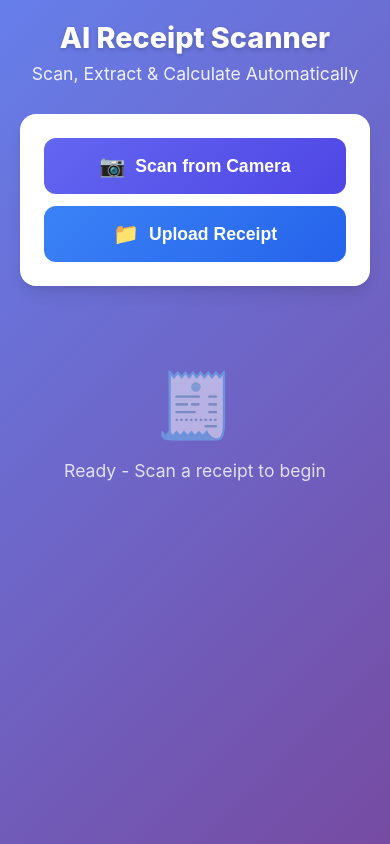
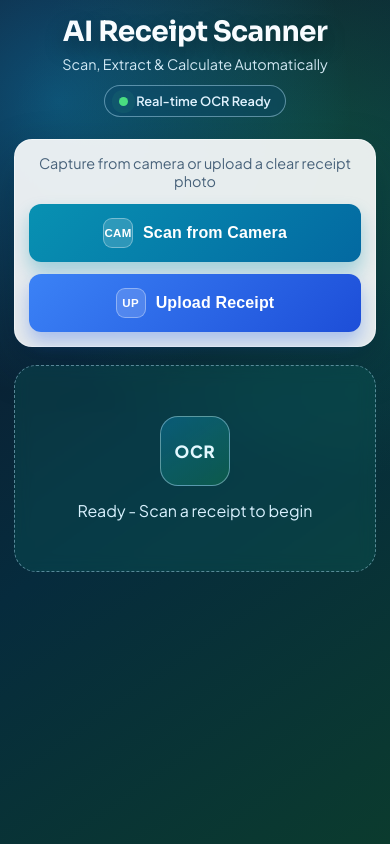
Before and after one commit to htetwaiyanDB/Calculator_project, a React (Vite) app: page / in a window 390 px wide. Built offline with nearby package versions, Linux system fonts and the light colour scheme.

Commit message:
fix UI design

```diff
--- a/src/App.css
+++ b/src/App.css
@@ -1,3 +1,5 @@
+@import url('https://fonts.googleapis.com/css2?family=Plus+Jakarta+Sans:wght@400;500;600;700;800&family=Sora:wght@600;700;800&display=swap');
+
 * {
   margin: 0;
   padding: 0;
@@ -5,104 +7,111 @@
 }
 
 :root {
-  --primary-color: #6366f1;
-  --primary-hover: #4f46e5;
-  --secondary-color: #3b82f6;
-  --success-color: #10b981;
-  --cancel-color: #ef4444;
-  --bg-color: #f8fafc;
-  --card-bg: #ffffff;
-  --text-primary: #1e293b;
-  --text-secondary: #64748b;
-  --border-color: #e2e8f0;
-  --shadow: 0 4px 6px -1px rgba(0, 0, 0, 0.1), 0 2px 4px -2px rgba(0, 0, 0, 0.1);
-  --shadow-lg: 0 10px 15px -3px rgba(0, 0, 0, 0.1), 0 4px 6px -4px rgba(0, 0, 0, 0.1);
+  --bg-top: #0f172a;
+  --bg-mid: #062b3d;
+  --bg-bottom: #0b3b2e;
+  --card: rgba(255, 255, 255, 0.9);
+  --card-border: rgba(255, 255, 255, 0.45);
+  --ink: #0f172a;
+  --muted: #48627a;
+  --primary: #0ea5e9;
+  --primary-deep: #0369a1;
+  --secondary: #22c55e;
+  --danger: #ef4444;
+  --line: #dbe7f3;
+  --shadow: 0 18px 45px rgba(3, 18, 35, 0.25);
+  --radius-xl: 22px;
+  --radius-lg: 16px;
+  --radius-md: 12px;
 }
 
 body {
-  font-family: -apple-system, BlinkMacSystemFont, 'Segoe UI', Roboto, 'Helvetica Neue', Arial, 'Myanmar Text', 'Padauk', sans-serif;
-  background: linear-gradient(135deg, #667eea 0%, #764ba2 100%);
+  font-family: 'Plus Jakarta Sans', 'Myanmar Text', 'Padauk', sans-serif;
+  color: var(--ink);
   min-height: 100vh;
-  color: var(--text-primary);
+  background:
+    radial-gradient(circle at 15% 12%, rgba(14, 165, 233, 0.38), transparent 36%),
+    radial-gradient(circle at 82% 20%, rgba(34, 197, 94, 0.24), transparent 42%),
+    linear-gradient(145deg, var(--bg-top), var(--bg-mid) 54%, var(--bg-bottom));
 }
 
 .app {
   min-height: 100vh;
-  padding: 20px;
+  padding: 18px;
 }
 
 .container {
-  max-width: 800px;
+  max-width: 860px;
   margin: 0 auto;
 }
 
-/* Header */
 .header {
   text-align: center;
-  margin-bottom: 30px;
-  animation: fadeInDown 0.6s ease-out;
+  margin-bottom: 22px;
+  animation: slideFadeDown 0.55s ease;
 }
 
 .title {
-  font-size: 2.5rem;
-  font-weight: 800;
-  color: white;
-  text-shadow: 0 2px 4px rgba(0, 0, 0, 0.2);
-  margin-bottom: 8px;
+  font-family: 'Sora', 'Plus Jakarta Sans', sans-serif;
+  font-size: clamp(1.9rem, 4vw, 2.65rem);
+  letter-spacing: -0.02em;
+  color: #f8fcff;
+  text-shadow: 0 8px 20px rgba(0, 0, 0, 0.35);
+  margin-bottom: 6px;
 }
 
 .subtitle {
-  color: rgba(255, 255, 255, 0.9);
-  font-size: 1.1rem;
+  color: rgba(224, 244, 255, 0.93);
+  font-size: clamp(0.92rem, 2vw, 1.06rem);
+  margin-bottom: 12px;
 }
 
-/* Scanner Section */
-.scanner-section {
-  background: var(--card-bg);
-  border-radius: 16px;
-  padding: 24px;
-  box-shadow: var(--shadow-lg);
-  margin-bottom: 20px;
-  animation: fadeInUp 0.6s ease-out 0.1s both;
+.live-badge {
+  display: inline-flex;
+  align-items: center;
+  gap: 8px;
+  border: 1px solid rgba(186, 230, 253, 0.45);
+  background: rgba(12, 74, 110, 0.35);
+  color: #e0f2fe;
+  padding: 7px 14px;
+  border-radius: 999px;
+  font-size: 0.8rem;
+  font-weight: 600;
+  backdrop-filter: blur(8px);
 }
 
-/* Language Selector */
-.language-selector {
-  display: flex;
-  align-items: center;
-  justify-content: center;
-  gap: 8px;
-  margin-bottom: 16px;
-  padding-bottom: 16px;
-  border-bottom: 1px solid var(--border-color);
+.live-dot {
+  width: 9px;
+  height: 9px;
+  border-radius: 50%;
+  background: #4ade80;
+  box-shadow: 0 0 0 0 rgba(74, 222, 128, 0.65);
+  animation: ping 1.6s infinite;
 }
 
-.language-selector label {
-  font-weight: 600;
-  color: var(--text-secondary);
-  font-size: 0.95rem;
+.scanner-section,
+.camera-section,
+.preview-section,
+.progress-section,
+.results-section {
+  background: var(--card);
+  border: 1px solid var(--card-border);
+  border-radius: var(--radius-xl);
+  box-shadow: var(--shadow);
+  backdrop-filter: blur(10px);
 }
 
-.language-dropdown {
-  padding: 8px 16px;
-  border: 2px solid var(--border-color);
-  border-radius: 8px;
-  font-size: 0.95rem;
-  background: white;
-  color: var(--text-primary);
-  cursor: pointer;
-  transition: border-color 0.2s ease;
-  font-weight: 500;
+.scanner-section {
+  padding: 20px;
+  margin-bottom: 16px;
+  animation: slideFadeUp 0.45s ease;
 }
 
-.language-dropdown:hover {
-  border-color: var(--primary-color);
-}
-
-.language-dropdown:focus {
-  outline: none;
-  border-color: var(--primary-color);
-  box-shadow: 0 0 0 3px rgba(99, 102, 241, 0.1);
+.scanner-hint {
+  text-align: center;
+  color: var(--muted);
+  font-size: 0.9rem;
+  margin-bottom: 14px;
 }
 
 .button-group {
@@ -113,18 +122,25 @@ body {
 }
 
 .btn {
-  display: flex;
+  display: inline-flex;
   align-items: center;
   justify-content: center;
   gap: 10px;
-  padding: 16px 32px;
-  font-size: 1.1rem;
-  font-weight: 600;
+  min-width: 184px;
+  padding: 14px 18px;
   border: none;
-  border-radius: 12px;
+  border-radius: var(--radius-md);
+  font-size: 1rem;
+  font-weight: 700;
+  letter-spacing: 0.01em;
+  color: #fff;
   cursor: pointer;
-  transition: all 0.3s ease;
-  min-width: 180px;
+  transition: transform 0.2s ease, filter 0.2s ease, box-shadow 0.2s ease;
+}
+
+.btn:hover:not(:disabled) {
+  transform: translateY(-2px);
+  filter: saturate(1.1);
 }
 
 .btn:disabled {
@@ -133,162 +149,124 @@ body {
 }
 
 .btn-primary {
-  background: linear-gradient(135deg, var(--primary-color), var(--primary-hover));
-  color: white;
-}
-
-.btn-primary:hover:not(:disabled) {
-  transform: translateY(-2px);
-  box-shadow: 0 4px 12px rgba(99, 102, 241, 0.4);
+  background: linear-gradient(135deg, #0891b2, #0369a1);
+  box-shadow: 0 10px 18px rgba(8, 145, 178, 0.32);
 }
 
 .btn-secondary {
-  background: linear-gradient(135deg, var(--secondary-color), #2563eb);
-  color: white;
-}
-
-.btn-secondary:hover:not(:disabled) {
-  transform: translateY(-2px);
-  box-shadow: 0 4px 12px rgba(59, 130, 246, 0.4);
+  background: linear-gradient(135deg, #3b82f6, #1d4ed8);
+  box-shadow: 0 10px 18px rgba(37, 99, 235, 0.32);
 }
 
 .btn-success {
-  background: linear-gradient(135deg, var(--success-color), #059669);
-  color: white;
+  background: linear-gradient(135deg, #16a34a, #166534);
+  box-shadow: 0 10px 18px rgba(22, 163, 74, 0.26);
   flex: 1;
 }
 
 .btn-cancel {
-  background: linear-gradient(135deg, var(--cancel-color), #dc2626);
-  color: white;
+  background: linear-gradient(135deg, #ef4444, #b91c1c);
+  box-shadow: 0 10px 18px rgba(239, 68, 68, 0.26);
   flex: 1;
 }
 
 .btn-icon {
-  font-size: 1.3rem;
+  width: 30px;
+  height: 30px;
+  border-radius: 9px;
+  display: inline-flex;
+  align-items: center;
+  justify-content: center;
+  font-size: 0.72rem;
+  font-weight: 800;
+  letter-spacing: 0.03em;
+  background: rgba(255, 255, 255, 0.16);
+  border: 1px solid rgba(255, 255, 255, 0.35);
 }
 
-/* Camera Section */
-.camera-section {
-  background: var(--card-bg);
-  border-radius: 16px;
-  padding: 20px;
-  box-shadow: var(--shadow-lg);
-  margin-bottom: 20px;
-  animation: fadeIn 0.3s ease-out;
+.camera-section,
+.preview-section,
+.progress-section,
+.results-section {
+  padding: 18px;
+  margin-bottom: 16px;
+  animation: fadeIn 0.35s ease;
 }
 
-.camera-container {
-  position: relative;
-  border-radius: 12px;
+.camera-container,
+.image-preview {
+  border-radius: var(--radius-lg);
   overflow: hidden;
-  background: #000;
+  border: 1px solid #d8e4f1;
+  background: linear-gradient(180deg, #e6f3ff, #f4f9ff);
 }
 
-.camera-preview {
+.camera-preview,
+.image-preview img {
   width: 100%;
-  max-height: 400px;
+  max-height: 380px;
   object-fit: contain;
   display: block;
 }
 
-/* Preview Section */
-.preview-section {
-  background: var(--card-bg);
-  border-radius: 16px;
-  padding: 20px;
-  box-shadow: var(--shadow-lg);
-  margin-bottom: 20px;
-  animation: fadeInUp 0.4s ease-out;
-}
-
 .section-title {
-  font-size: 1.2rem;
-  font-weight: 600;
-  color: var(--text-secondary);
-  margin-bottom: 16px;
-}
-
-.image-preview {
-  border-radius: 12px;
-  overflow: hidden;
-  background: #f1f5f9;
-}
-
-.image-preview img {
-  width: 100%;
-  max-height: 300px;
-  object-fit: contain;
-  display: block;
-}
-
-/* Progress Section */
-.progress-section {
-  background: var(--card-bg);
-  border-radius: 16px;
-  padding: 24px;
-  box-shadow: var(--shadow-lg);
-  margin-bottom: 20px;
-  text-align: center;
-  animation: fadeIn 0.3s ease-out;
+  font-size: 1.08rem;
+  font-weight: 700;
+  color: #1e3a53;
+  margin-bottom: 12px;
 }
 
 .progress-bar {
   width: 100%;
-  height: 8px;
-  background: var(--border-color);
-  border-radius: 4px;
+  height: 10px;
+  background: #dbeafe;
+  border-radius: 999px;
   overflow: hidden;
-  margin-bottom: 12px;
+  margin-bottom: 10px;
 }
 
 .progress-fill {
   height: 100%;
-  background: linear-gradient(90deg, var(--primary-color), var(--secondary-color));
+  border-radius: 999px;
+  background: linear-gradient(90deg, #0284c7, #22c55e);
   transition: width 0.3s ease;
 }
 
 .status-text {
-  color: var(--text-secondary);
-  font-size: 0.95rem;
-}
-
-/* Results Section */
-.results-section {
-  background: var(--card-bg);
-  border-radius: 16px;
-  padding: 24px;
-  box-shadow: var(--shadow-lg);
-  margin-bottom: 20px;
-  animation: fadeInUp 0.5s ease-out;
+  font-size: 0.9rem;
+  color: #31516b;
 }
 
 .items-container {
-  margin-bottom: 20px;
+  margin-bottom: 16px;
 }
 
 .items-list {
-  border: 1px solid var(--border-color);
-  border-radius: 12px;
+  border: 1px solid var(--line);
+  border-radius: var(--radius-lg);
   overflow: hidden;
+  background: #f8fbff;
 }
 
 .items-header {
-  display: flex;
-  justify-content: space-between;
-  padding: 12px 16px;
-  background: var(--bg-color);
-  font-weight: 600;
-  color: var(--text-secondary);
-  border-bottom: 1px solid var(--border-color);
+  display: grid;
+  grid-template-columns: 1fr auto;
+  gap: 10px;
+  align-items: center;
+  padding: 12px 14px;
+  background: linear-gradient(180deg, #ecf5ff, #e5f0fc);
+  border-bottom: 1px solid var(--line);
+  font-weight: 700;
+  color: #31516b;
 }
 
 .item-row {
-  display: flex;
-  justify-content: space-between;
-  padding: 12px 16px;
-  border-bottom: 1px solid var(--border-color);
-  transition: background 0.2s ease;
+  display: grid;
+  grid-template-columns: 1fr auto;
+  gap: 10px;
+  align-items: center;
+  padding: 12px 14px;
+  border-bottom: 1px solid #e5edf6;
 }
 
 .item-row:last-child {
@@ -296,103 +274,109 @@ body {
 }
 
 .item-row:not(.total-row):hover {
-  background: var(--bg-color);
+  background: #eef6ff;
 }
 
 .item-name {
-  color: var(--text-primary);
-  font-family: -apple-system, BlinkMacSystemFont, 'Segoe UI', Roboto, 'Helvetica Neue', Arial, 'Myanmar Text', 'Padauk', sans-serif;
+  color: #173247;
+  word-break: break-word;
 }
 
 .item-price {
-  font-weight: 600;
-  color: var(--text-primary);
+  font-weight: 700;
+  color: #0f2d43;
+  white-space: nowrap;
 }
 
 .total-row {
-  background: linear-gradient(135deg, #fef3c7, #fde68a);
+  background: linear-gradient(135deg, #fff4cc, #fee793);
+}
+
+.total-container {
+  display: flex;
+  justify-content: space-between;
+  align-items: center;
+  gap: 10px;
+  padding: 16px 18px;
+  border-radius: var(--radius-md);
+  background: linear-gradient(135deg, #0ea5e9, #16a34a);
+  color: #fff;
+}
+
+.total-label {
+  font-size: 1.12rem;
   font-weight: 700;
 }
 
-.total-row .item-name,
-.total-row .item-price {
-  color: var(--text-primary);
-  font-size: 1.1rem;
+.total-amount {
+  font-size: clamp(1.45rem, 3.5vw, 2rem);
+  font-weight: 800;
+  letter-spacing: -0.01em;
 }
 
 .loading-items {
-  padding: 40px;
+  padding: 28px;
   text-align: center;
-  color: var(--text-secondary);
+  color: #4e6f87;
 }
 
 .loading-dots {
-  display: flex;
-  justify-content: center;
+  display: inline-flex;
   gap: 8px;
-  margin-bottom: 12px;
+  margin-bottom: 8px;
 }
 
 .loading-dots span {
   width: 8px;
   height: 8px;
   border-radius: 50%;
-  background: var(--primary-color);
-  animation: bounce 1.4s infinite ease-in-out both;
-}
-
-.loading-dots span:nth-child(1) {
-  animation-delay: -0.32s;
+  background: #0891b2;
+  animation: bounce 1.2s infinite ease-in-out;
 }
 
 .loading-dots span:nth-child(2) {
-  animation-delay: -0.16s;
+  animation-delay: 0.15s;
 }
 
-/* Total Container */
-.total-container {
-  display: flex;
-  justify-content: space-between;
-  align-items: center;
-  padding: 20px;
-  background: linear-gradient(135deg, #10b981, #059669);
-  border-radius: 12px;
-  color: white;
+.loading-dots span:nth-child(3) {
+  animation-delay: 0.3s;
 }
 
-.total-label {
-  font-size: 1.3rem;
-  font-weight: 600;
-}
-
-.total-amount {
-  font-size: 2rem;
-  font-weight: 800;
-}
-
-/* Empty State */
 .empty-state {
+  margin-top: 18px;
   text-align: center;
-  padding: 60px 20px;
-  animation: fadeIn 0.5s ease-out;
+  padding: 50px 18px;
+  border: 1px dashed rgba(186, 230, 253, 0.45);
+  border-radius: var(--radius-xl);
+  background: rgba(15, 118, 110, 0.22);
+  backdrop-filter: blur(8px);
 }
 
 .empty-icon {
-  font-size: 4rem;
-  margin-bottom: 16px;
-  opacity: 0.5;
+  width: 70px;
+  height: 70px;
+  margin: 0 auto 14px;
+  border-radius: 18px;
+  display: flex;
+  align-items: center;
+  justify-content: center;
+  font-size: 1.05rem;
+  font-weight: 800;
+  letter-spacing: 0.04em;
+  color: #e2f8ff;
+  border: 1px solid rgba(186, 230, 253, 0.45);
+  background: linear-gradient(145deg, rgba(14, 165, 233, 0.3), rgba(34, 197, 94, 0.22));
 }
 
 .empty-text {
-  color: rgba(255, 255, 255, 0.8);
-  font-size: 1.1rem;
+  font-size: 1rem;
+  color: #d9f2ff;
 }
 
-/* Animations */
-@keyframes fadeInDown {
+@keyframes slideFadeDown {
   from {
     opacity: 0;
-    transform: translateY(-20px);
+    transform: translateY(-16px);
   }
   to {
     opacity: 1;
@@ -400,10 +384,10 @@ body {
   }
 }
 
-@keyframes fadeInUp {
+@keyframes slideFadeUp {
   from {
     opacity: 0;
-    transform: translateY(20px);
+    transform: translateY(16px);
   }
   to {
     opacity: 1;
@@ -421,23 +405,46 @@ body {
 }
 
 @keyframes bounce {
-  0%, 80%, 100% {
-    transform: scale(0);
+  0%,
+  80%,
+  100% {
+    transform: scale(0.55);
+    opacity: 0.45;
   }
   40% {
     transform: scale(1);
+    opacity: 1;
   }
 }
 
-/* Responsive */
-@media (max-width: 600px) {
-  .title {
-    font-size: 1.8rem;
+@keyframes ping {
+  0% {
+    box-shadow: 0 0 0 0 rgba(74, 222, 128, 0.6);
+  }
+  70% {
+    box-shadow: 0 0 0 8px rgba(74, 222, 128, 0);
+  }
+  100% {
+    box-shadow: 0 0 0 0 rgba(74, 222, 128, 0);
+  }
+}
+
+@media (max-width: 768px) {
+  .app {
+    padding: 14px;
+  }
+
+  .scanner-section,
+  .camera-section,
+  .preview-section,
+  .progress-section,
+  .results-section {
+    border-radius: 18px;
   }
 
   .btn {
     width: 100%;
-    min-width: auto;
+    min-width: 0;
   }
 
   .button-group {
@@ -446,11 +453,37 @@ body {
 
   .total-container {
     flex-direction: column;
-    gap: 8px;
-    text-align: center;
+    align-items: flex-start;
+  }
+}
+
+@media (max-width: 520px) {
+  .title {
+    font-size: 1.75rem;
   }
 
-  .total-amount {
-    font-size: 1.5rem;
+  .subtitle {
+    font-size: 0.9rem;
+  }
+
+  .scanner-section,
+  .camera-section,
+  .preview-section,
+  .progress-section,
+  .results-section {
+    padding: 14px;
+  }
+
+  .section-title {
+    font-size: 1rem;
+  }
+
+  .item-row,
+  .items-header {
+    padding: 11px 12px;
+  }
+
+  .total-label {
+    font-size: 1rem;
   }
 }
--- a/src/App.jsx
+++ b/src/App.jsx
@@ -326,10 +326,15 @@ function App() {
         <header className="header">
           <h1 className="title">AI Receipt Scanner</h1>
           <p className="subtitle">Scan, Extract & Calculate Automatically</p>
+          <div className="live-badge">
+            <span className="live-dot" />
+            Real-time OCR Ready
+          </div>
         </header>
 
         {/* Scanner Section */}
         <div className="scanner-section">
+          <p className="scanner-hint">Capture from camera or upload a clear receipt photo</p>
           <div className="button-group">
             {!useCamera ? (
               <>
@@ -338,7 +343,7 @@ function App() {
                   onClick={startCamera}
                   disabled={isProcessing}
                 >
-                  <span className="btn-icon">📷</span>
+                  <span className="btn-icon">CAM</span>
                   Scan from Camera
                 </button>
                 <button
@@ -346,7 +351,7 @@ function App() {
                   onClick={() => fileInputRef.current?.click()}
                   disabled={isProcessing}
                 >
-                  <span className="btn-icon">📁</span>
+                  <span className="btn-icon">UP</span>
                   Upload Receipt
                 </button>
                 <input
@@ -363,14 +368,14 @@ function App() {
                   className="btn btn-success"
                   onClick={captureImage}
                 >
-                  <span className="btn-icon">📸</span>
+                  <span className="btn-icon">CAP</span>
                   Capture
                 </button>
                 <button
                   className="btn btn-cancel"
                   onClick={stopCamera}
                 >
-                  <span className="btn-icon">✕</span>
+                  <span className="btn-icon">X</span>
                   Cancel
                 </button>
               </>
@@ -466,7 +471,7 @@ function App() {
         {/* Status Message */}
         {!isProcessing && items.length === 0 && (
           <div className="empty-state">
-            <div className="empty-icon">🧾</div>
+            <div className="empty-icon">OCR</div>
             <p className="empty-text">{status}</p>
           </div>
         )}
```
